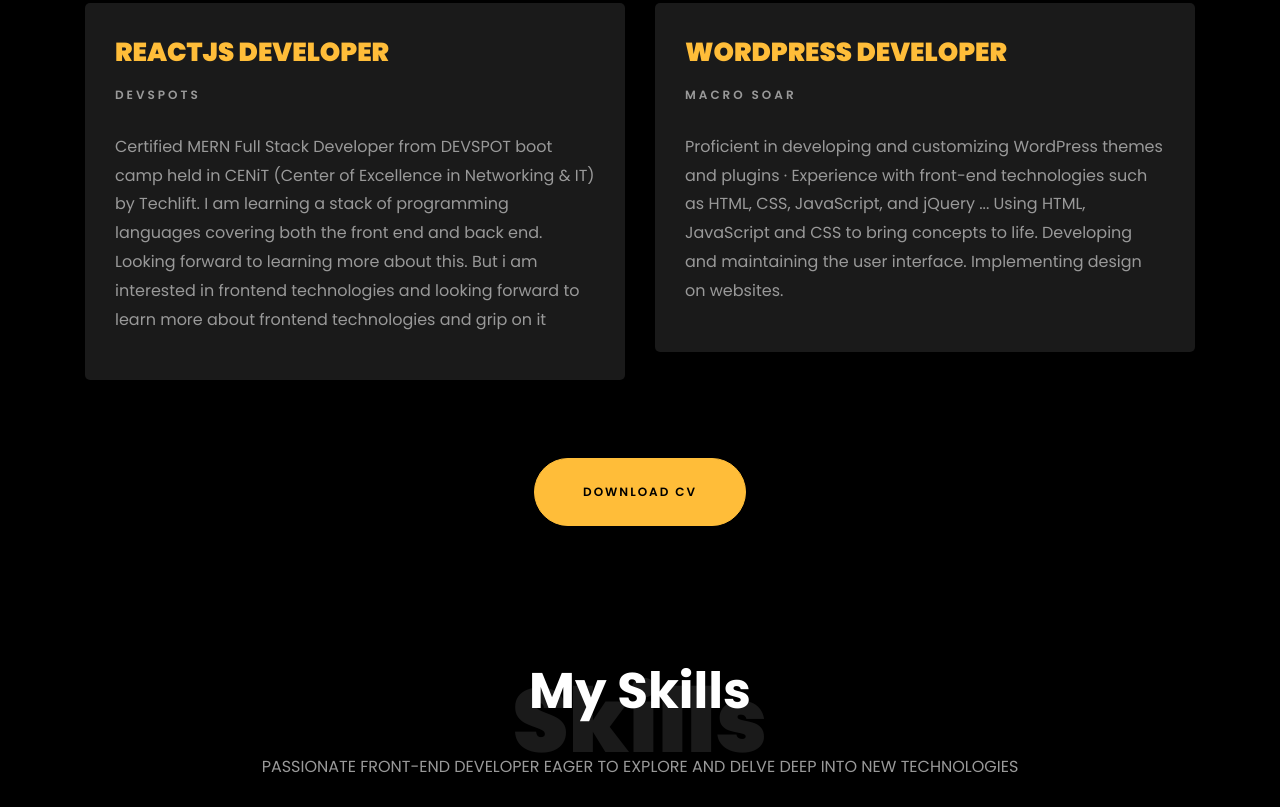
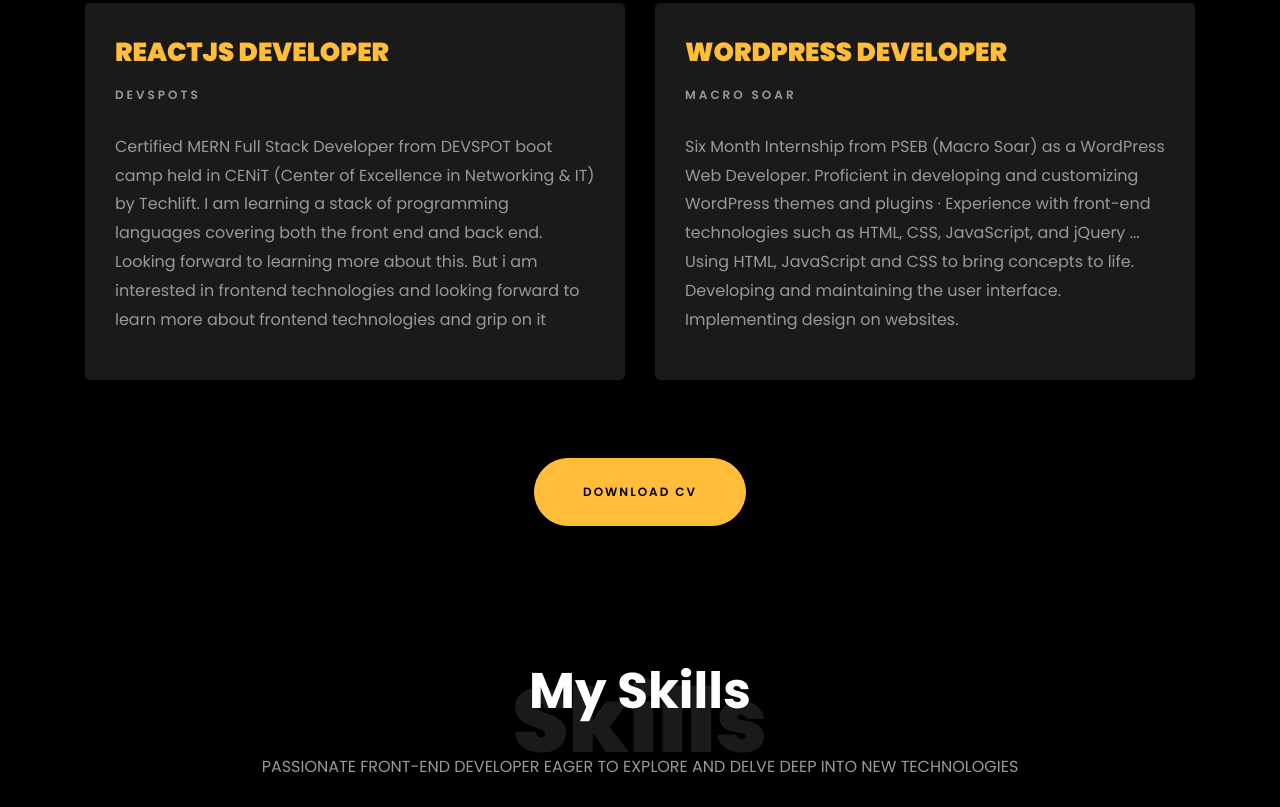
Before and after one commit to Waleed302/waleedportfolio, a website: page index.html in a window 1280 px wide. Shown: the part 1813-2620 px from the top of the page. Drawn offline with nearby package versions, Linux system fonts and the light colour scheme; files whose address does not match are found by name.

Commit message:
my changes

```diff
--- a/index.html
+++ b/index.html
@@ -172,7 +172,9 @@
     					<span class="date"></span>
     					<h2 class="date">WORDPRESS DEVELOPER</h2>
     					<span class="position">MACRO SOAR</span>
-    					<p class="mt-4">Proficient in developing and customizing WordPress themes and plugins ·
+    					<p class="mt-4">Six Month Internship from PSEB (Macro Soar) as a
+							WordPress Web Developer.
+							Proficient in developing and customizing WordPress themes and plugins ·
 							Experience with front-end technologies such as HTML, CSS, JavaScript, and jQuery ...
 							Using HTML, JavaScript and
 							CSS to bring concepts to life.
@@ -621,7 +623,7 @@
           </div>
 
           <div class="col-md-6 d-flex">
-          	<div class="img" style="background-image: url(images/waleed4.png);"></div>
+          	<div class="img" style="background-image: url(images/waleed4.jpg);"></div>
           </div>
         </div>
       </div>
```
